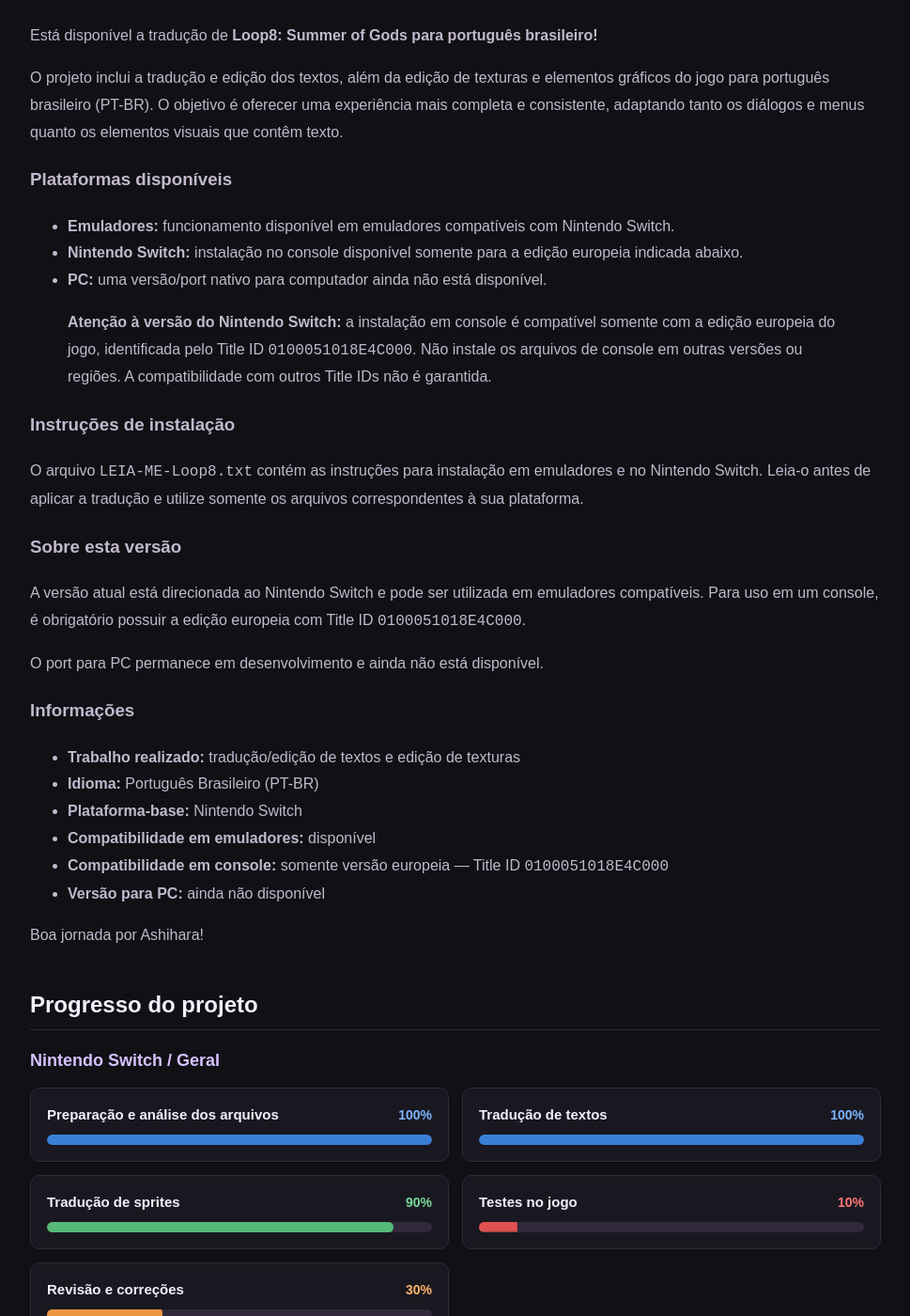
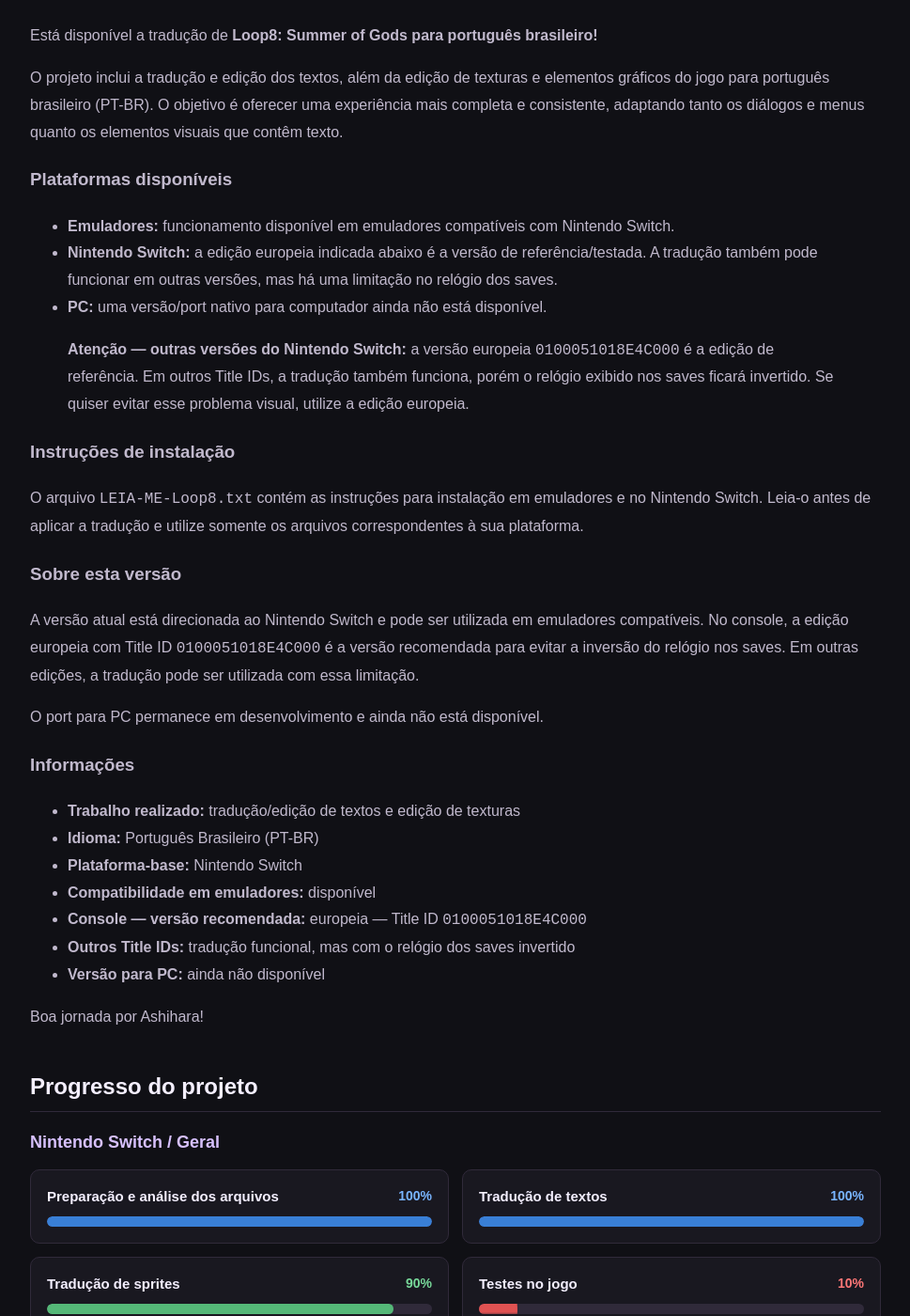
Before and after one commit to TemplarioK1/covil-secreto, a Jekyll site: the page built from _projetos/loop8-summer-of-gods.md, in a window 1280 px wide and 1400 px high, scrolled down 1014 px. Shown: the whole window at 94% size, without its empty margins (155-1124 px from the left). Built offline with Jekyll 4.4.1, drawn with Linux system fonts in a browser that asks for light colours.

Commit message:
Corrige aviso de compatibilidade do Loop8

```diff
--- a/_projetos/loop8-summer-of-gods.md
+++ b/_projetos/loop8-summer-of-gods.md
@@ -50,10 +50,10 @@ O projeto inclui a tradução e edição dos textos, além da edição de textur
 ### Plataformas disponíveis
 
 - **Emuladores:** funcionamento disponível em emuladores compatíveis com Nintendo Switch.
-- **Nintendo Switch:** instalação no console disponível somente para a edição europeia indicada abaixo.
+- **Nintendo Switch:** a edição europeia indicada abaixo é a versão de referência/testada. A tradução também pode funcionar em outras versões, mas há uma limitação no relógio dos saves.
 - **PC:** uma versão/port nativo para computador ainda não está disponível.
 
-> **Atenção à versão do Nintendo Switch:** a instalação em console é compatível somente com a edição europeia do jogo, identificada pelo Title ID `0100051018E4C000`. Não instale os arquivos de console em outras versões ou regiões. A compatibilidade com outros Title IDs não é garantida.
+> **Atenção — outras versões do Nintendo Switch:** a versão europeia `0100051018E4C000` é a edição de referência. Em outros Title IDs, a tradução também funciona, porém o relógio exibido nos saves ficará invertido. Se quiser evitar esse problema visual, utilize a edição europeia.
 
 ### Instruções de instalação
 
@@ -61,7 +61,7 @@ O arquivo `LEIA-ME-Loop8.txt` contém as instruções para instalação em emula
 
 ### Sobre esta versão
 
-A versão atual está direcionada ao Nintendo Switch e pode ser utilizada em emuladores compatíveis. Para uso em um console, é obrigatório possuir a edição europeia com Title ID `0100051018E4C000`.
+A versão atual está direcionada ao Nintendo Switch e pode ser utilizada em emuladores compatíveis. No console, a edição europeia com Title ID `0100051018E4C000` é a versão recomendada para evitar a inversão do relógio nos saves. Em outras edições, a tradução pode ser utilizada com essa limitação.
 
 O port para PC permanece em desenvolvimento e ainda não está disponível.
 
@@ -71,7 +71,8 @@ O port para PC permanece em desenvolvimento e ainda não está disponível.
 - **Idioma:** Português Brasileiro (PT-BR)
 - **Plataforma-base:** Nintendo Switch
 - **Compatibilidade em emuladores:** disponível
-- **Compatibilidade em console:** somente versão europeia — Title ID `0100051018E4C000`
+- **Console — versão recomendada:** europeia — Title ID `0100051018E4C000`
+- **Outros Title IDs:** tradução funcional, mas com o relógio dos saves invertido
 - **Versão para PC:** ainda não disponível
 
 Boa jornada por Ashihara!
```
